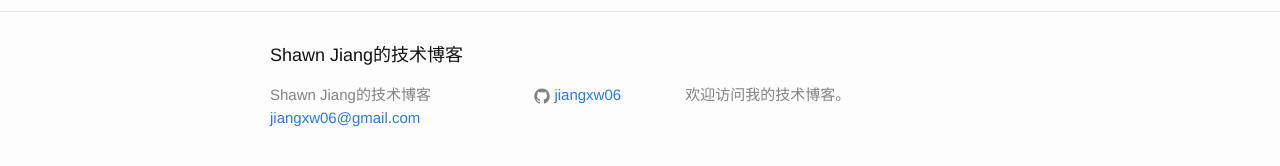
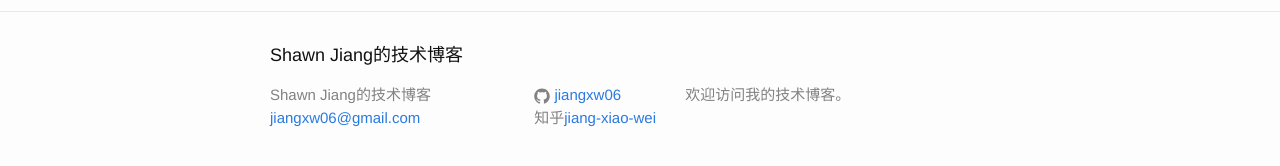
Before and after one commit to jiangxw06/jiangxw06.github.io, a Jekyll site: the page built from about.md, in a window 1280 px wide. Shown: the part 339-505 px from the top of the page. Built offline with Jekyll 4.4.1, drawn with Linux system fonts in a browser that asks for light colours.

Commit message:
增加知乎个人主页链接

```diff
--- a/_config.yml
+++ b/_config.yml
@@ -13,6 +13,7 @@
 baseurl: "" # the subpath of your site, e.g. /blog
 url: "http://yourdomain.com" # the base hostname & protocol for your site
 github_username:  jiangxw06
+zhihu_username: jiang-xiao-wei
 
 # Build settings
 markdown: kramdown
--- a/_includes/footer.html
+++ b/_includes/footer.html
@@ -25,6 +25,12 @@
             {% include icon-twitter.html username=site.twitter_username %}
           </li>
           {% endif %}
+
+          {% if site.zhihu_username %}
+          <li>
+            {% include icon-zhihu.html username=site.zhihu_username %}
+          </li>
+          {% endif %}
         </ul>
       </div>
 
--- /dev/null
+++ b/_includes/icon-zhihu.html
@@ -0,0 +1 @@
+<span class="icon">知乎</span><a href="https://zhihu.com/people/{{ include.username }}"><span class="username">{{ include.username }}</span></a>
```
